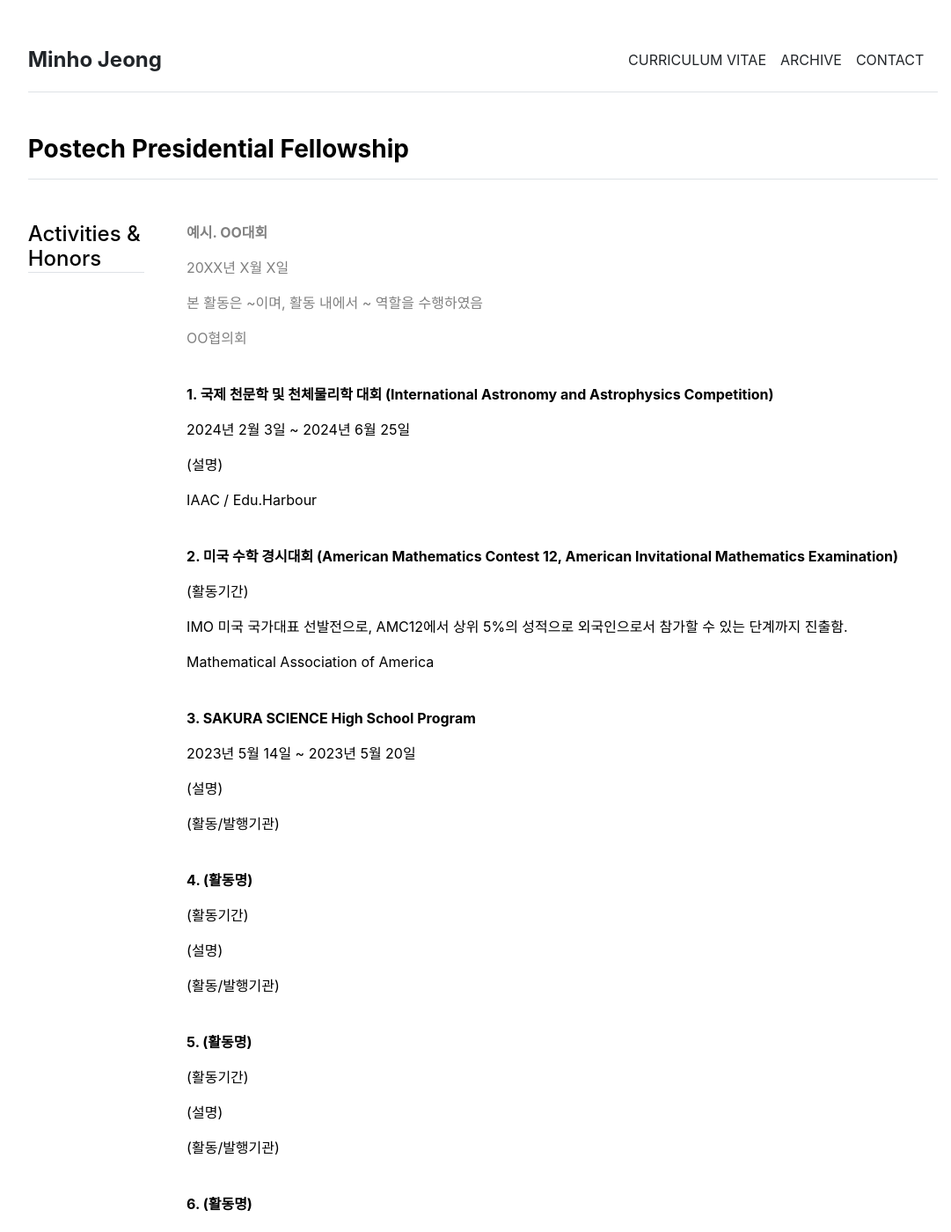
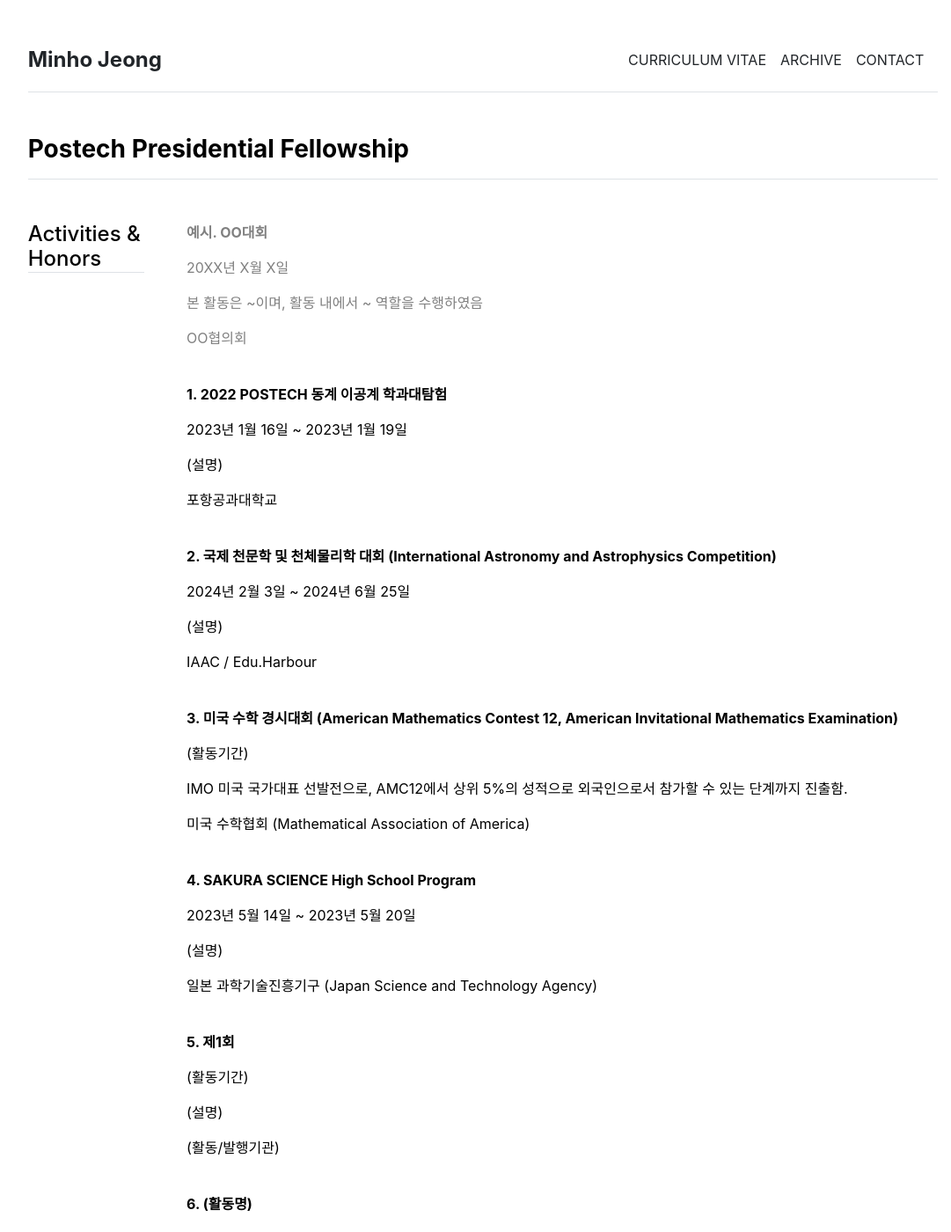
Before and after one commit to mino-jeong/mino-jeong.github.io, a Jekyll site: the page built from postech.md, in a window 1280 px wide and 1400 px high. Shown: the whole window at 88% size, without its empty margins (91-1172 px from the left). Built offline with Jekyll 4.4.1, drawn with Linux system fonts in a browser that asks for light colours.

Commit message:
Update postech.yml

```diff
--- a/_data/postech.yml
+++ b/_data/postech.yml
@@ -9,27 +9,27 @@
   description: '<font color="#808080">본 활동은 ~이며, 활동 내에서 ~ 역할을 수행하였음</font>'
   institution: '<font color="#808080">OO협의회</font>'
 
-- title: '1. 국제 천문학 및 천체물리학 대회 (International Astronomy and Astrophysics Competition)'
+- title: '1. 2022 POSTECH 동계 이공계 학과대탐험'
+  date: '2023년 1월 16일 ~ 2023년 1월 19일'
+  description: '(설명)'
+  institution: '포항공과대학교'
+
+- title: '2. 국제 천문학 및 천체물리학 대회 (International Astronomy and Astrophysics Competition)'
   date: '2024년 2월 3일 ~ 2024년 6월 25일'
   description: '(설명)'
   institution: 'IAAC / Edu.Harbour'
 
-- title: '2. 미국 수학 경시대회 (American Mathematics Contest 12, American Invitational Mathematics Examination)'
+- title: '3. 미국 수학 경시대회 (American Mathematics Contest 12, American Invitational Mathematics Examination)'
   date: '(활동기간)'
   description: 'IMO 미국 국가대표 선발전으로, AMC12에서 상위 5%의 성적으로 외국인으로서 참가할 수 있는 단계까지 진출함.'
-  institution: 'Mathematical Association of America'
+  institution: '미국 수학협회 (Mathematical Association of America)'
 
-- title: '3. SAKURA SCIENCE High School Program'
+- title: '4. SAKURA SCIENCE High School Program'
   date: '2023년 5월 14일 ~ 2023년 5월 20일'
   description: '(설명)'
-  institution: '(활동/발행기관)'
+  institution: '일본 과학기술진흥기구 (Japan Science and Technology Agency)'
 
-- title: '4. (활동명)'
-  date: '(활동기간)'
-  description: '(설명)'
-  institution: '(활동/발행기관)'
-
-- title: '5. (활동명)'
+- title: '5. 제1회 '
   date: '(활동기간)'
   description: '(설명)'
   institution: '(활동/발행기관)'
```
